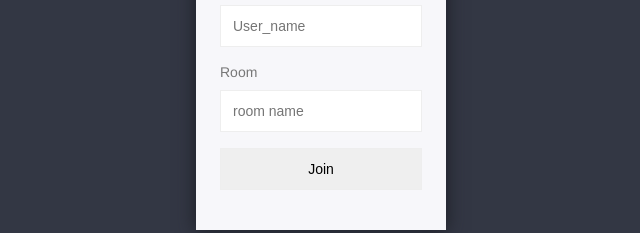
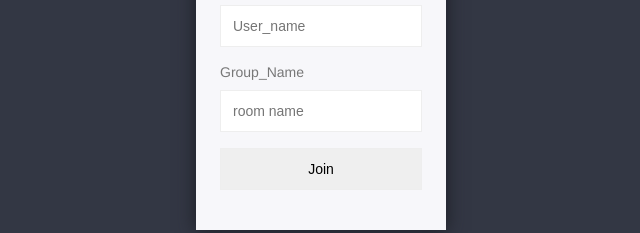
Before and after one commit to DineshKumar006/chatApp_BF, a website: page public/index.html in a window 1280 px wide. Shown: the part 325-558 px from the top of the page, 319-959 px from the left. Drawn offline with Linux system fonts and the light colour scheme.

Commit message:
init commit

```diff
--- a/public/index.html
+++ b/public/index.html
@@ -17,7 +17,7 @@
                 <label>Display Name:</label>
                 <input type="text" name="username" placeholder="User_name" required>
 
-                <label>Room</label>
+                <label>Group_Name</label>
                 <input type="text" name="roomname" placeholder="room name" required>
 
                 <input type="submit" value="Join" >
```
